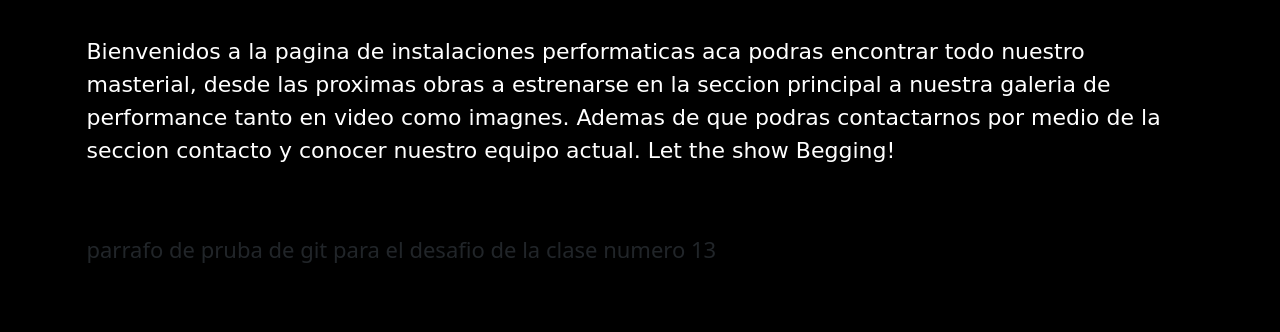
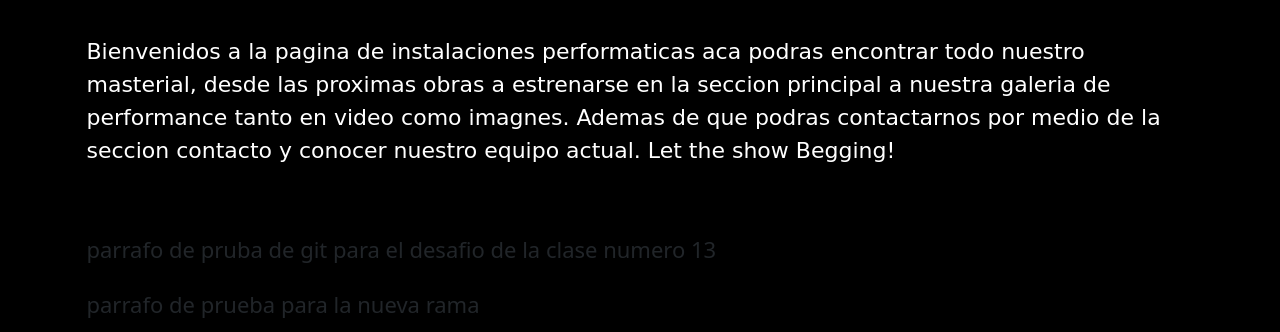
Before and after one commit to FrancoTurpaud/paginadeteatro, a website: page index.html in a window 1280 px wide. Shown: the part 434-766 px from the top of the page. Drawn offline with nearby package versions, Linux system fonts and the light colour scheme; a web font is replaced by a local one.

Commit message:
prueba de la nueva rama

```diff
--- a/index.html
+++ b/index.html
@@ -75,6 +75,7 @@
       tanto en video como imagnes. Ademas de que podras contactarnos por medio de la seccion contacto y conocer nuestro equipo
       actual. Let the show Begging!</p>
       <p>parrafo de pruba de git para el desafio de la clase numero 13</p>
+      <p>parrafo de prueba para la nueva rama</p>
     </div>
     <h2 class="titulos otros">Próximas obras</h2>
     <article class="banner">
```
